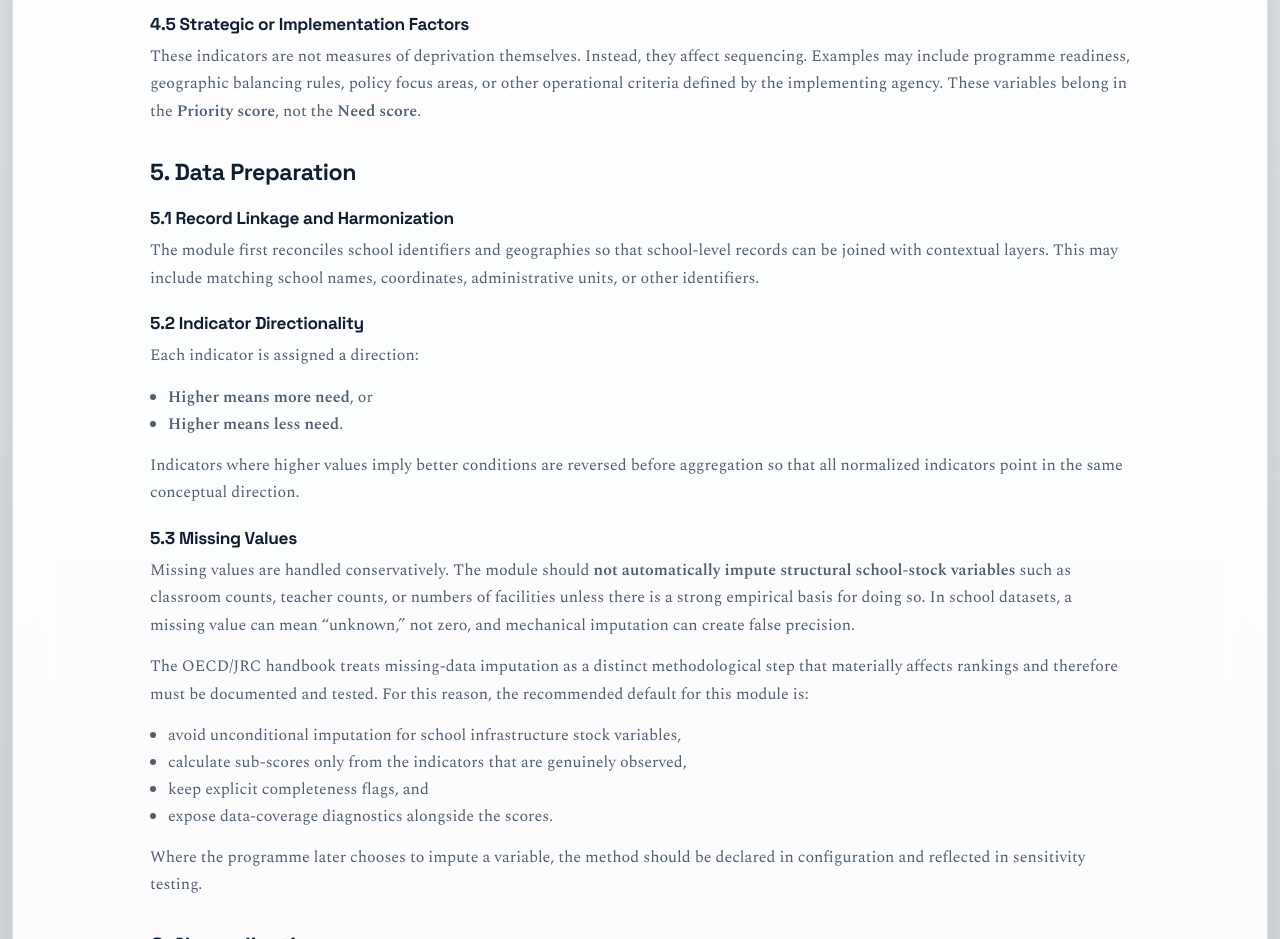
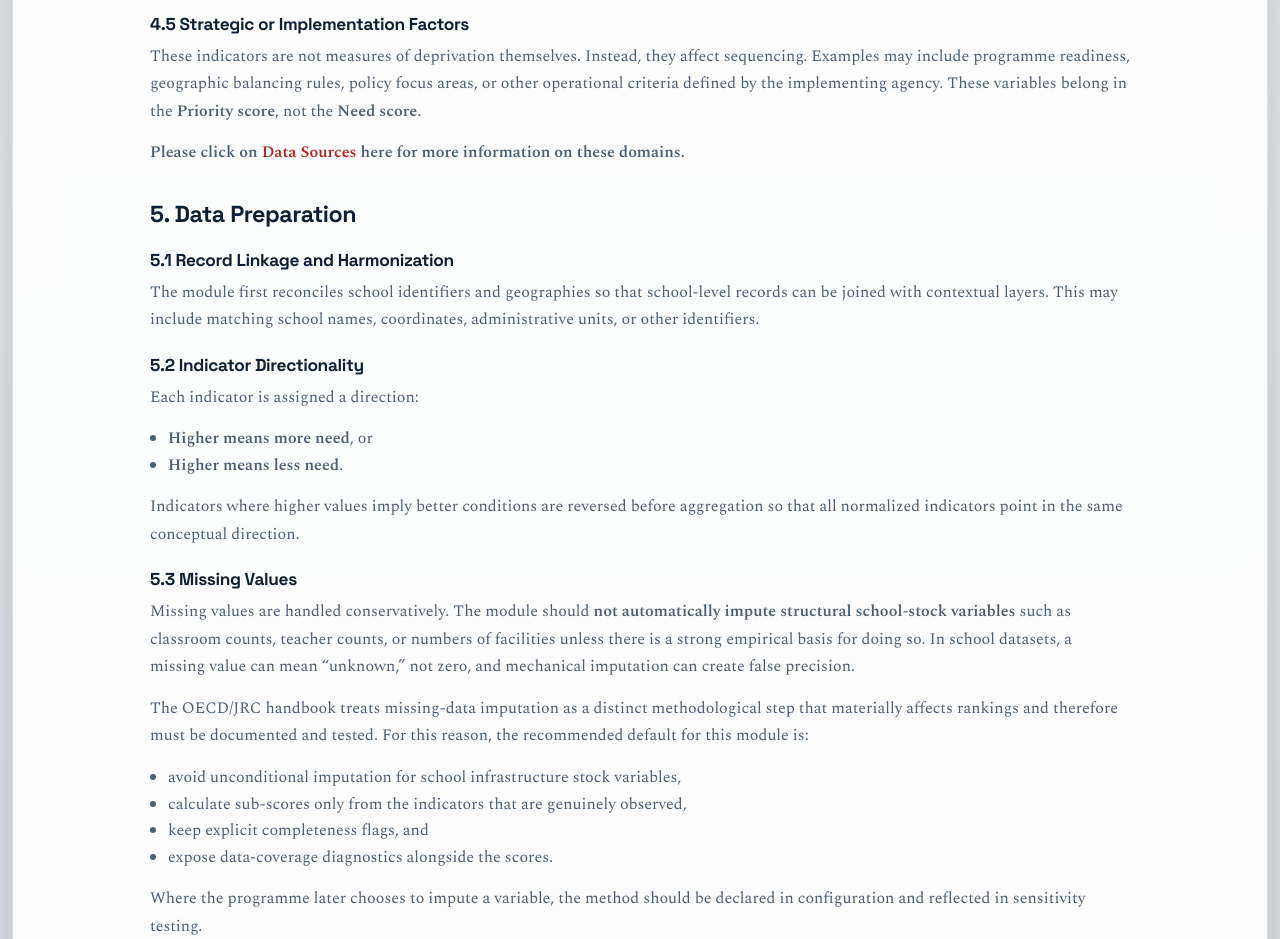
Before and after one commit to sonleh96/adb-school-optimize, a Next.js app in the folder apps/web/: page /methodology-lab in a window 1280 px wide. Shown: the part 2320-3259 px from the top of the page. Built offline with nearby package versions, Linux system fonts and the light colour scheme.

Commit message:
added data sources as a hyperlink

```diff
--- a/apps/web/components/MethodologyPanel.tsx
+++ b/apps/web/components/MethodologyPanel.tsx
@@ -173,6 +173,20 @@ export function MethodologyPanel() {
               policy focus areas, or other operational criteria defined by the implementing agency.
               These variables belong in the <strong>Priority score</strong>, not the{" "}
               <strong>Need score</strong>.
+            </p>
+            <p>
+              <strong>
+                Please click on{" "}
+                <a
+                  href="https://asiandevbank.sharepoint.com/:x:/r/teams/org_sghsd/_layouts/15/Doc.aspx?sourcedoc=%7B836BC95F-DE46-4F64-96BB-2C377A00831E%7D&file=Data%20Catalogue.xlsx&action=default&mobileredirect=true&wdOrigin=OUTLOOK-METAOS.FILEBROWSER"
+                  target="_blank"
+                  rel="noreferrer"
+                  style={{ color: "#b42318", fontWeight: 600 }}
+                >
+                  Data Sources
+                </a>{" "}
+                here for more information on these domains.
+              </strong>
             </p>
           </section>
 
```
